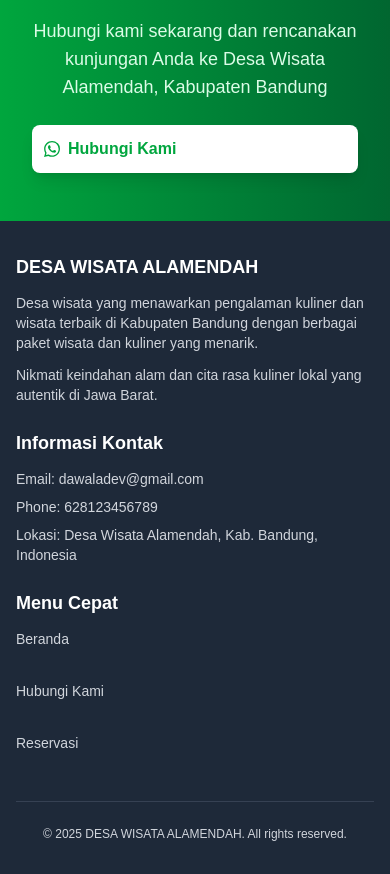
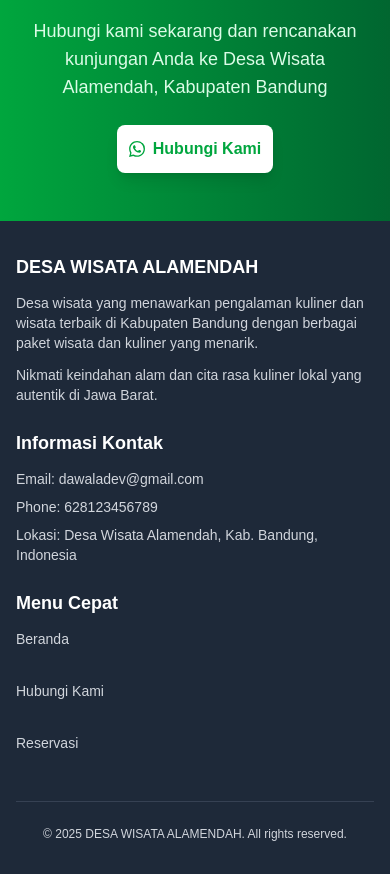
Before and after one commit to dawaladev/dawala-app-guest, a Next.js app: page /id in a window 390 px wide. Shown: the part 4287-5161 px from the top of the page. Built offline with nearby package versions, Linux system fonts and the light colour scheme; no server answers; the database is empty.

Commit message:
refactor: improve WhatsApp button styling for better alignment and responsiveness in Header component

```diff
--- a/src/app/[locale]/page.tsx
+++ b/src/app/[locale]/page.tsx
@@ -453,7 +453,7 @@
               href={generateWhatsAppURL('Halo, saya ingin bertanya mengenai paket wisata dan kuliner yang tersedia di Desa Wisata Alamendah.')}
               target="_blank"
               rel="noopener noreferrer"
-              className="inline-flex items-center bg-white text-green-600 px-3 sm:px-4 py-3 rounded-lg font-semibold text-base sm:text-lg hover:bg-gray-100 transition-colors shadow-lg"
+              className="inline-flex items-center bg-white text-green-600 px-3 sm:px-4 py-3 rounded-lg font-semibold text-base sm:text-lg hover:bg-gray-100 transition-colors shadow-lg justify-center w-fit mx-auto"
             >
               <svg className="w-4 h-4 sm:w-5 sm:h-5 mr-2" fill="currentColor" viewBox="0 0 24 24">
                 <path d="M17.472 14.382c-.297-.149-1.758-.867-2.03-.967-.273-.099-.471-.148-.67.15-.197.297-.767.966-.94 1.164-.173.199-.347.223-.644.075-.297-.15-1.255-.463-2.39-1.475-.883-.788-1.48-1.761-1.653-2.059-.173-.297-.018-.458.13-.606.134-.133.298-.347.446-.52.149-.174.198-.298.298-.497.099-.198.05-.371-.025-.52-.075-.149-.669-1.612-.916-2.207-.242-.579-.487-.5-.669-.51-.173-.008-.371-.01-.57-.01-.198 0-.52.074-.792.372-.272.297-1.04 1.016-1.04 2.479 0 1.462 1.065 2.875 1.213 3.074.149.198 2.096 3.2 5.077 4.487.709.306 1.262.489 1.694.625.712.227 1.36.195 1.871.118.571-.085 1.758-.719 2.006-1.413.248-.694.248-1.289.173-1.413-.074-.124-.272-.198-.57-.347m-5.421 7.403h-.004a9.87 9.87 0 01-5.031-1.378l-.361-.214-3.741.982.998-3.648-.235-.374a9.86 9.86 0 01-1.51-5.26c.001-5.45 4.436-9.884 9.888-9.884 2.64 0 5.122 1.03 6.988 2.898a9.825 9.825 0 012.893 6.994c-.003 5.45-4.437 9.884-9.885 9.884m8.413-18.297A11.815 11.815 0 0012.05 0C5.495 0 .16 5.335.157 11.892c0 2.096.547 4.142 1.588 5.945L.057 24l6.305-1.654a11.882 11.882 0 005.683 1.448h.005c6.554 0 11.89-5.335 11.893-11.893A11.821 11.821 0 0020.885 3.488"/>
--- a/src/components/Header.tsx
+++ b/src/components/Header.tsx
@@ -214,9 +214,12 @@
                 href={generateWhatsAppURL()}
                 target="_blank"
                 rel="noopener noreferrer"
-                className="bg-green-600 text-white px-4 py-3 rounded-md text-center font-medium hover:bg-green-700 transition-colors"
+                className="bg-green-600 text-white px-4 py-3 rounded-md text-center font-medium hover:bg-green-700 transition-colors inline-flex items-center justify-center w-fit mx-auto"
                 onClick={() => setIsMobileMenuOpen(false)}
               >
+                <svg className="w-4 h-4 sm:w-5 sm:h-5 mr-2" fill="currentColor" viewBox="0 0 24 24">
+                <path d="M17.472 14.382c-.297-.149-1.758-.867-2.03-.967-.273-.099-.471-.148-.67.15-.197.297-.767.966-.94 1.164-.173.199-.347.223-.644.075-.297-.15-1.255-.463-2.39-1.475-.883-.788-1.48-1.761-1.653-2.059-.173-.297-.018-.458.13-.606.134-.133.298-.347.446-.52.149-.174.198-.298.298-.497.099-.198.05-.371-.025-.52-.075-.149-.669-1.612-.916-2.207-.242-.579-.487-.5-.669-.51-.173-.008-.371-.01-.57-.01-.198 0-.52.074-.792.372-.272.297-1.04 1.016-1.04 2.479 0 1.462 1.065 2.875 1.213 3.074.149.198 2.096 3.2 5.077 4.487.709.306 1.262.489 1.694.625.712.227 1.36.195 1.871.118.571-.085 1.758-.719 2.006-1.413.248-.694.248-1.289.173-1.413-.074-.124-.272-.198-.57-.347m-5.421 7.403h-.004a9.87 9.87 0 01-5.031-1.378l-.361-.214-3.741.982.998-3.648-.235-.374a9.86 9.86 0 01-1.51-5.26c.001-5.45 4.436-9.884 9.888-9.884 2.64 0 5.122 1.03 6.988 2.898a9.825 9.825 0 012.893 6.994c-.003 5.45-4.437 9.884-9.885 9.884m8.413-18.297A11.815 11.815 0 0012.05 0C5.495 0 .16 5.335.157 11.892c0 2.096.547 4.142 1.588 5.945L.057 24l6.305-1.654a11.882 11.882 0 005.683 1.448h.005c6.554 0 11.89-5.335 11.893-11.893A11.821 11.821 0 0020.885 3.488"/>
+                </svg>
                 {texts.header.contactButton}
               </a>
             </div>
```
